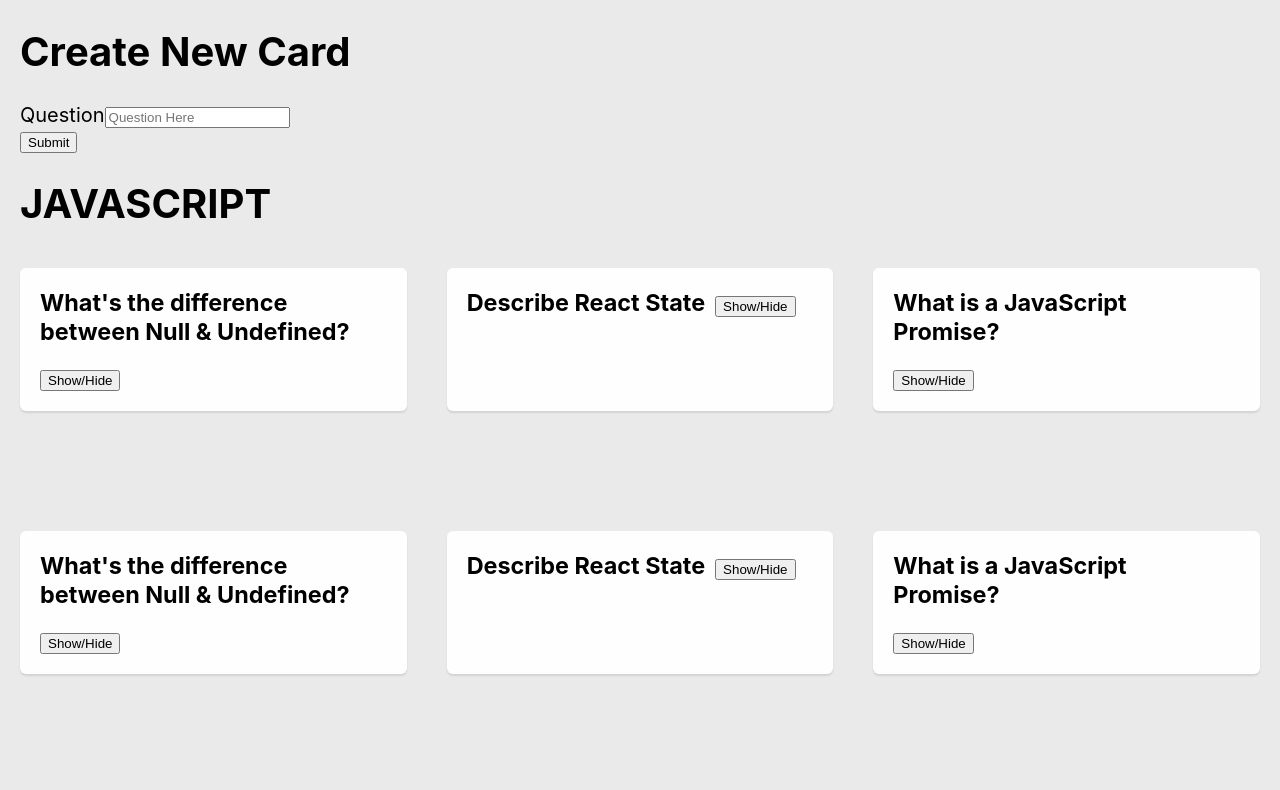
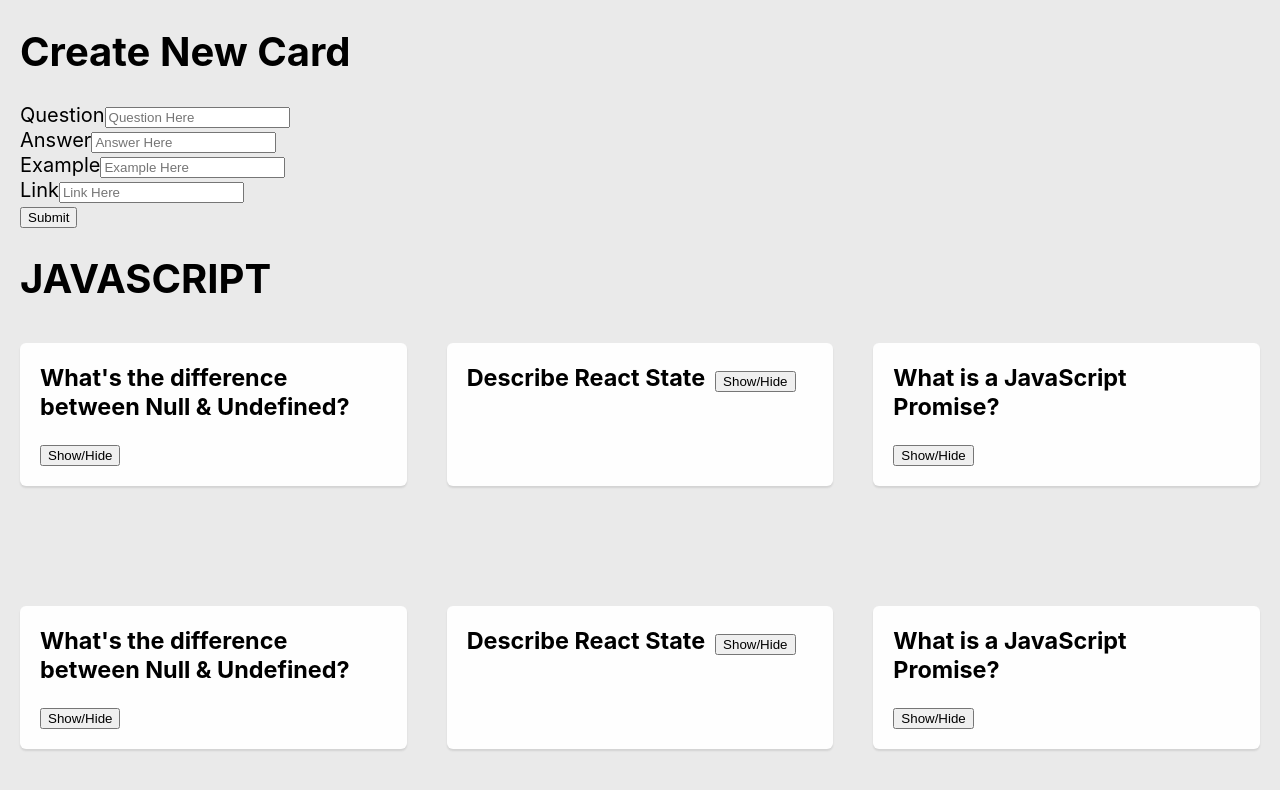
Before and after one commit to ZacharyDinerstein/coding-challenge-app--react, a React (Create React App) app: page / in a window 1280 px wide. Shown: the top 790 px of the page. Built offline with nearby package versions, Linux system fonts and the light colour scheme.

Commit message:
Users can create new card with singular attributes

```diff
--- a/src/components/Card/CardMainContent.js
+++ b/src/components/Card/CardMainContent.js
@@ -4,11 +4,13 @@ export default class CardMainContent extends Component {
 
    render() {
       const { cardData } = this.props;
+      console.log(cardData);
 
       return (
-      cardData.answers.map((answer) => {
+
+         cardData.answers.map((answer, index) => {
             return (
-          <div className="card__answer-wrapper">
+               <div key={index} className="card__answer-wrapper">
                   <p className="card__answer">{answer.answer}</p>
 
                   {answer.example &&
@@ -25,24 +27,7 @@ export default class CardMainContent extends Component {
                </div>
             )
          })
+
       )
    }
 }
-
-//   {props.cardData.answers.map((answer) => {
-//   })
-// }
-
-// {card.links.map((link, index) => {
-//     let content = `Link ${index + 1}`;
-
-//     return (
-//       <button> <a href={link}>{content}</a> </button>
-//     )
-//   })
-// }
-// }
-
-
-
-// export default CardMainContent;
--- a/src/components/Form/Form.js
+++ b/src/components/Form/Form.js
@@ -4,21 +4,23 @@ export default class Form extends Component {
 
   state = {
     question: '',
-    answers: [],
-    links: []
+    answer: '',
+    example: '',
+    link: ''
   }
 
-  updateQuestion = (e) => {
+  updateCardAttribute = (e) => {
     this.setState({
-      question: e.target.value
+      [e.target.name]: e.target.value
     })
   }
 
   resetState = () => {
     this.setState({
       question: '',
-      answers: [],
-      links: []
+      answer: '',
+      example: '',
+      link: ''
     })
   }
 
@@ -26,7 +28,14 @@ export default class Form extends Component {
     e.preventDefault();
 
     let newCard = {
-      question: this.state.question
+      question: this.state.question,
+      answers: [{
+        answer: this.state.answer,
+        example: this.state.example
+      }],
+      links: [
+        this.state.link
+      ]
     };
 
     this.props.createCard(newCard);
@@ -48,18 +57,49 @@ export default class Form extends Component {
             type="text"
             className="form-control"
             placeholder="Question Here"
-            onChange={this.updateQuestion}
+            name="question"
+            index={0}
+            onChange={this.updateCardAttribute}
             value={this.state.question}
           />
         </div>
 
-        {/* <div className="form-group">
-          <label htmlFor="Password">Password</label>
+        <div className="form-group">
+          <label htmlFor="">Answer</label>
           <input
             type="text"
             className="form-control"
-            placeholder="there" />
-        </div> */}
+            placeholder="Answer Here"
+            name="answer"
+            onChange={this.updateCardAttribute}
+            value={this.state.answer}
+          />
+        </div>
+
+        <div className="form-group">
+          <label htmlFor="">Example</label>
+          <input
+            type="text"
+            className="form-control"
+            placeholder="Example Here"
+            name="example"
+            onChange={this.updateCardAttribute}
+            value={this.state.example}
+          />
+        </div>
+
+        <div className="form-group">
+          <label htmlFor="">Link</label>
+          <input
+            type="text"
+            className="form-control"
+            placeholder="Link Here"
+            name="link"
+            onChange={this.updateCardAttribute}
+            value={this.state.link}
+          />
+        </div>
+
         <button type="submit">Submit</button>
       </form>
     )
```
Also changed, not shown: src/App.js (+0 -13 lines). Lines whose indentation alone changed are shown as unchanged.
